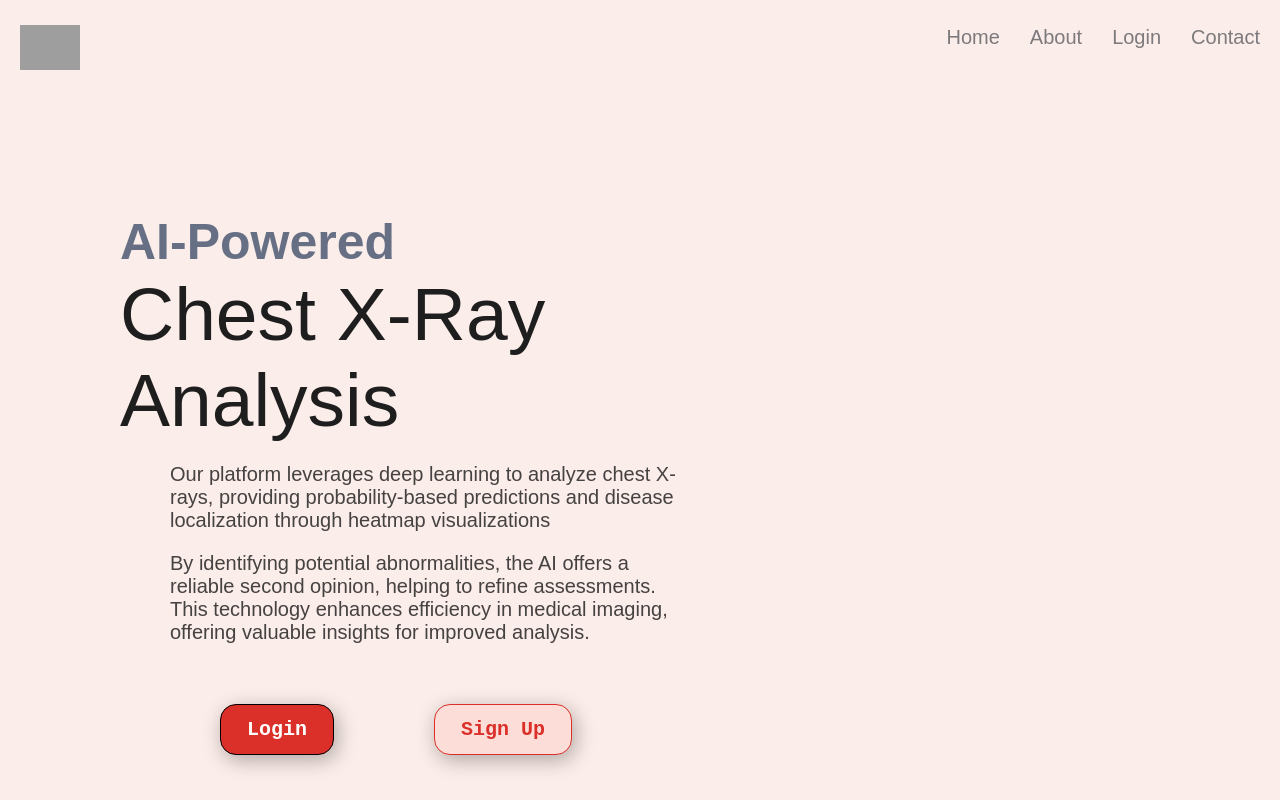
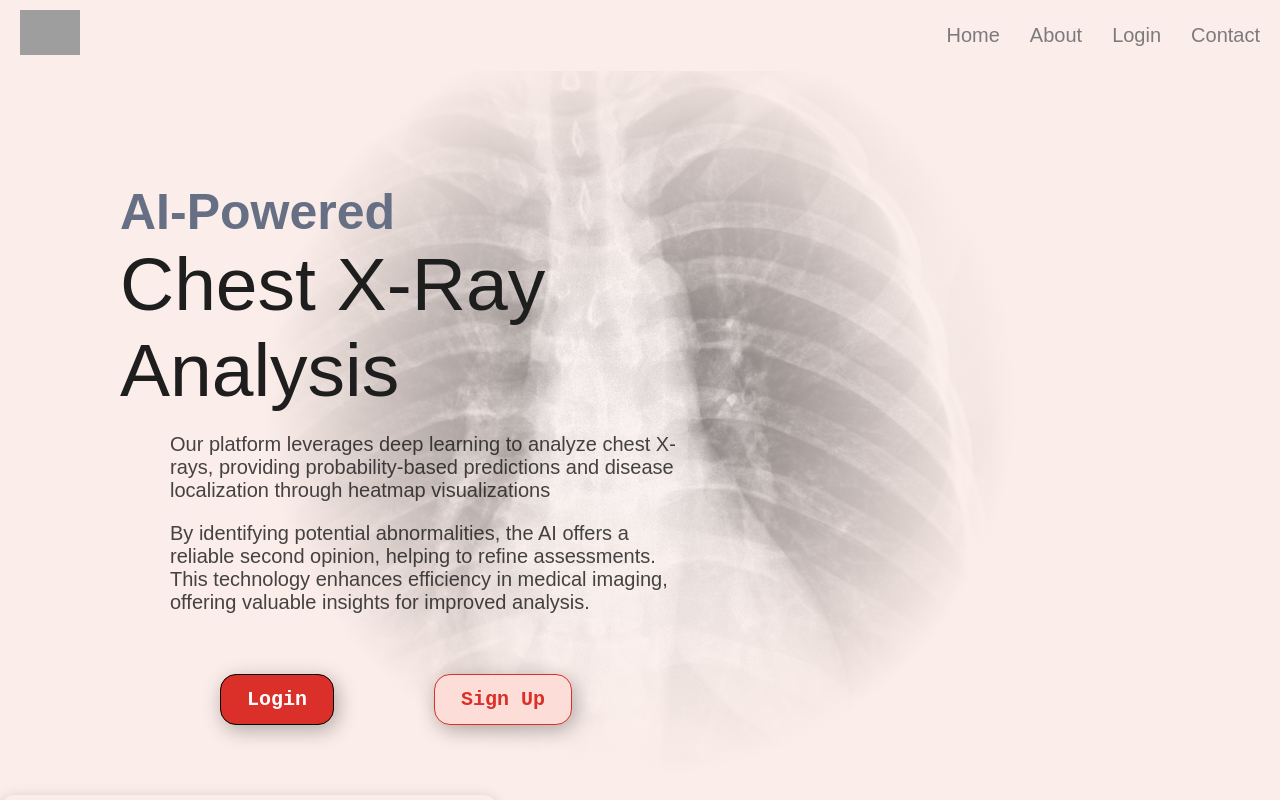
Before and after one commit to suvanshdutt/4ZP6A-capstone, a SvelteKit app: page / in a window 1280 px wide. Shown: the top 800 px of the page. Built offline with nearby package versions, Linux system fonts and the light colour scheme; grey boxes are pictures that could not be loaded.

Commit message:
Added a bg image in homepage

```diff
--- a/src/components/About.svelte
+++ b/src/components/About.svelte
@@ -129,7 +129,7 @@
         display: flex;
         align-items: center;
         justify-content: center;
-        margin-top: 0px;
+        margin-top: 30px;
     }
 
     .display {
--- a/src/components/Homepage.svelte
+++ b/src/components/Homepage.svelte
@@ -1,6 +1,5 @@
 <script lang="ts">
     import Button from "../shared/Button.svelte";
-    import Dropbox from "./Dropbox.svelte";
 
 </script>
 
@@ -26,6 +25,12 @@
         </div>
     </div>
 </main>
+<div class="bg">
+    <div class="bg-image">
+        <img alt="bg-img" src="/Images/xray.jpg"/>
+    </div>
+    <div class="gradient"></div>
+</div>
 
 <style>
     :global(body) {
@@ -33,6 +38,7 @@
         color: var(--text_color);
         margin: 0;
     }
+
     .main-body {
         display: flex;
         flex-direction: row;
@@ -41,12 +47,14 @@
         gap: 20px; /* Adjust spacing between the elements */
         flex-wrap: wrap; /* Allows items to wrap if the screen is smaller */
         margin-top: 70px;
+        z-index: 100;
     }
 
     .image {
         display: flex;
         justify-content: center;
         align-items: center;
+        background-color: var(--background_color);
         width: 35%;
         margin-right: 100px;
         margin-top: 50px;
@@ -55,6 +63,7 @@
         overflow: hidden;
         box-shadow: 0 4px 15px rgba(0, 0, 0, 0.2);
         transition: transform 0.3s ease, box-shadow 0.3s ease;
+        z-index: 100;
     }
 
     .image:hover {
@@ -73,6 +82,7 @@
         width: 45%;
         max-width: 1000px;
         margin-top: 0px;
+        z-index: 100;
     }
 
     h1 {
@@ -102,4 +112,40 @@
         display: flex;
         gap: 100px;
     }
+
+    .bg{
+        position: absolute;
+        overflow: hidden;
+        bottom: 0;
+        left: 0;
+        right: 0;
+        top: 0;
+        z-index: -1;
+    }
+
+    .bg-image {
+        position: absolute;
+        top: 0;
+        left: 0;
+        bottom: 0;
+        margin-top: -200px;
+        margin-left: -350px;
+        transform: scale(0.6);
+        z-index: -1;
+    }
+
+    .bg-image img {
+        width: 120%;
+        opacity: 0.5;
+    }
+
+    .gradient {
+        position: absolute;
+        top: 0;
+        left: 0;
+        width: 100%;
+        height: 100%;
+        background: radial-gradient(circle at center, transparent 10%, var(--background_color) 50%);
+        z-index: 11;
+    }
 </style>
--- a/src/components/Signup.svelte
+++ b/src/components/Signup.svelte
@@ -158,9 +158,9 @@
         display: flex;
         justify-content: center;
         align-items: center;
-        height: 100vh;
+        height: 90vh;
         background-color: var(--background_color);
-        margin-top: -10vh;
+        margin-top: -25px;
     }
 
     .signup-form {
--- a/src/shared/Header.svelte
+++ b/src/shared/Header.svelte
@@ -71,10 +71,13 @@
 </header>
 <style>
     .header {
+        display: flex;
         overflow: hidden;
         font-family: 'Montserrat', sans-serif;
+        align-items: center;
+        justify-content: space-between;
         background-color: var(--background_color);
-    padding: 15px 10px;
+        padding: 0px 10px;
     }
 
     .header a {
```
Also changed, not shown: static/Images/xray.jpg (added). Lines whose indentation alone changed are shown as unchanged.
